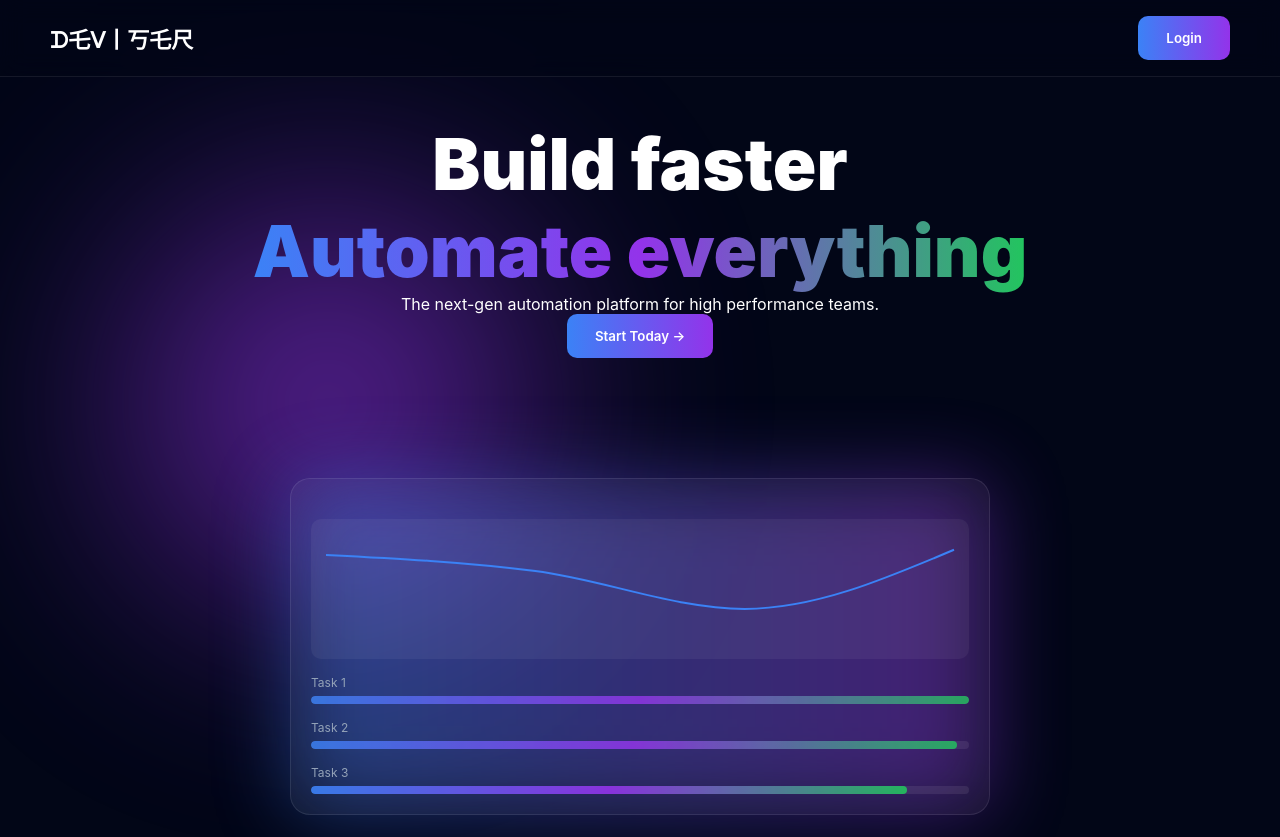
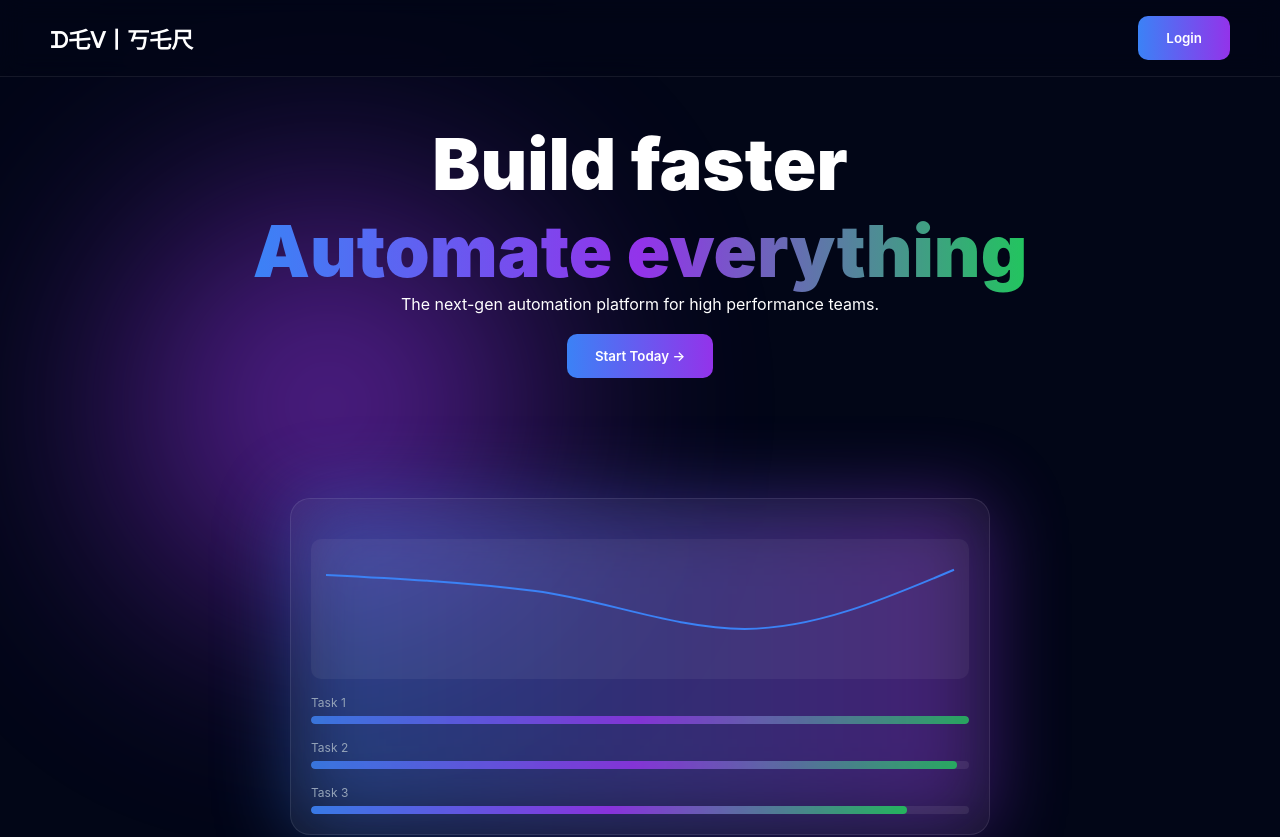
Before and after one commit to sumitsaurav143/DEVISER-INDIA, a React (Vite) app: page /#/ in a window 1280 px wide. Shown: the top 837 px of the page. Built offline with nearby package versions, Linux system fonts and the light colour scheme.

Commit message:
Btn alignment

```diff
--- a/src/pages/Homepage.jsx
+++ b/src/pages/Homepage.jsx
@@ -77,7 +77,7 @@ function Homepage() {
                 </p>
 
                 <button
-                    className="cta-btn"
+                    className="cta-btn-start"
                     onClick={() => navigate("/login")}
                 >
                     Start Today →
--- a/src/pages/homepage.css
+++ b/src/pages/homepage.css
@@ -102,6 +102,20 @@
 
 .cta-btn {
   /* margin-top: 20px; */
+  padding: 14px 28px;
+  border-radius: 10px;
+  border: none;
+
+  background: linear-gradient(90deg, #3b82f6, #9333ea);
+  color: white;
+
+  font-weight: 600;
+  cursor: pointer;
+  transition: 0.3s;
+}
+
+.cta-btn-start{
+  margin-top: 20px;
   padding: 14px 28px;
   border-radius: 10px;
   border: none;
```
